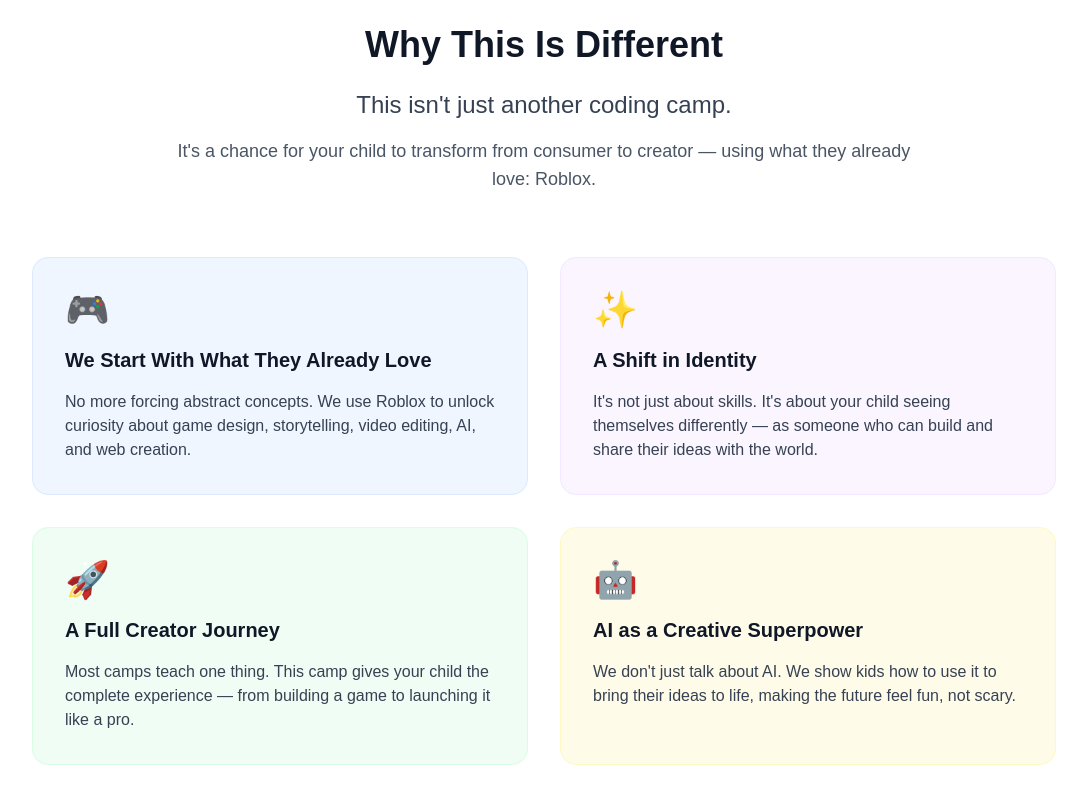
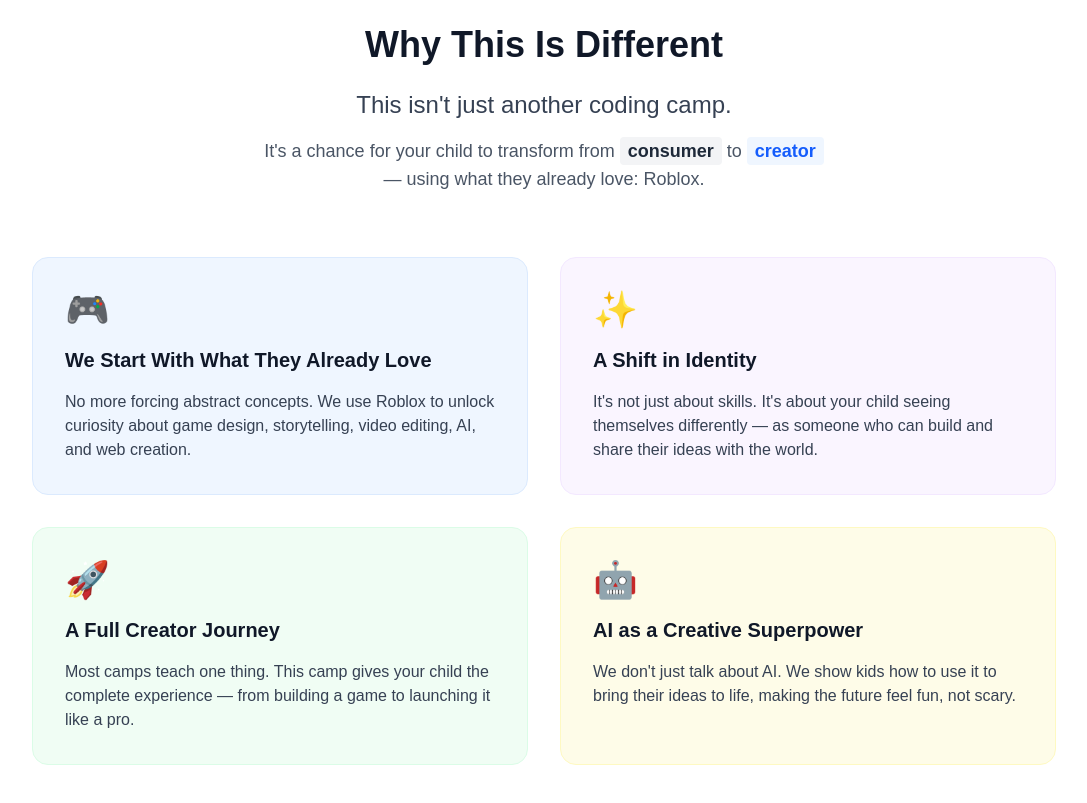
Before and after one commit to rafidhoda/robloxcreatorcamp, a Next.js app: page / in a window 1280 px wide. Shown: the part 1600-2403 px from the top of the page, without its empty margins (96-1183 px from the left). Built offline with nearby package versions, Linux system fonts and the light colour scheme.

Commit message:
highlight consumer to creator bit

```diff
--- a/src/app/page.tsx
+++ b/src/app/page.tsx
@@ -144,7 +144,11 @@ export default function Home() {
               This isn&apos;t just another coding camp.
             </p>
             <p className="text-lg text-gray-600 max-w-3xl mx-auto">
-              It&apos;s a chance for your child to transform from consumer to creator — using what they already love: Roblox.
+              It&apos;s a chance for your child to transform from{" "}
+              <span className="font-bold text-gray-800 bg-gray-100 px-2 py-1 rounded">consumer</span>
+              {" "}to{" "}
+              <span className="font-bold text-blue-600 bg-blue-50 px-2 py-1 rounded">creator</span>
+              {" "}<br></br>— using what they already love: Roblox.
             </p>
           </div>
 
```
